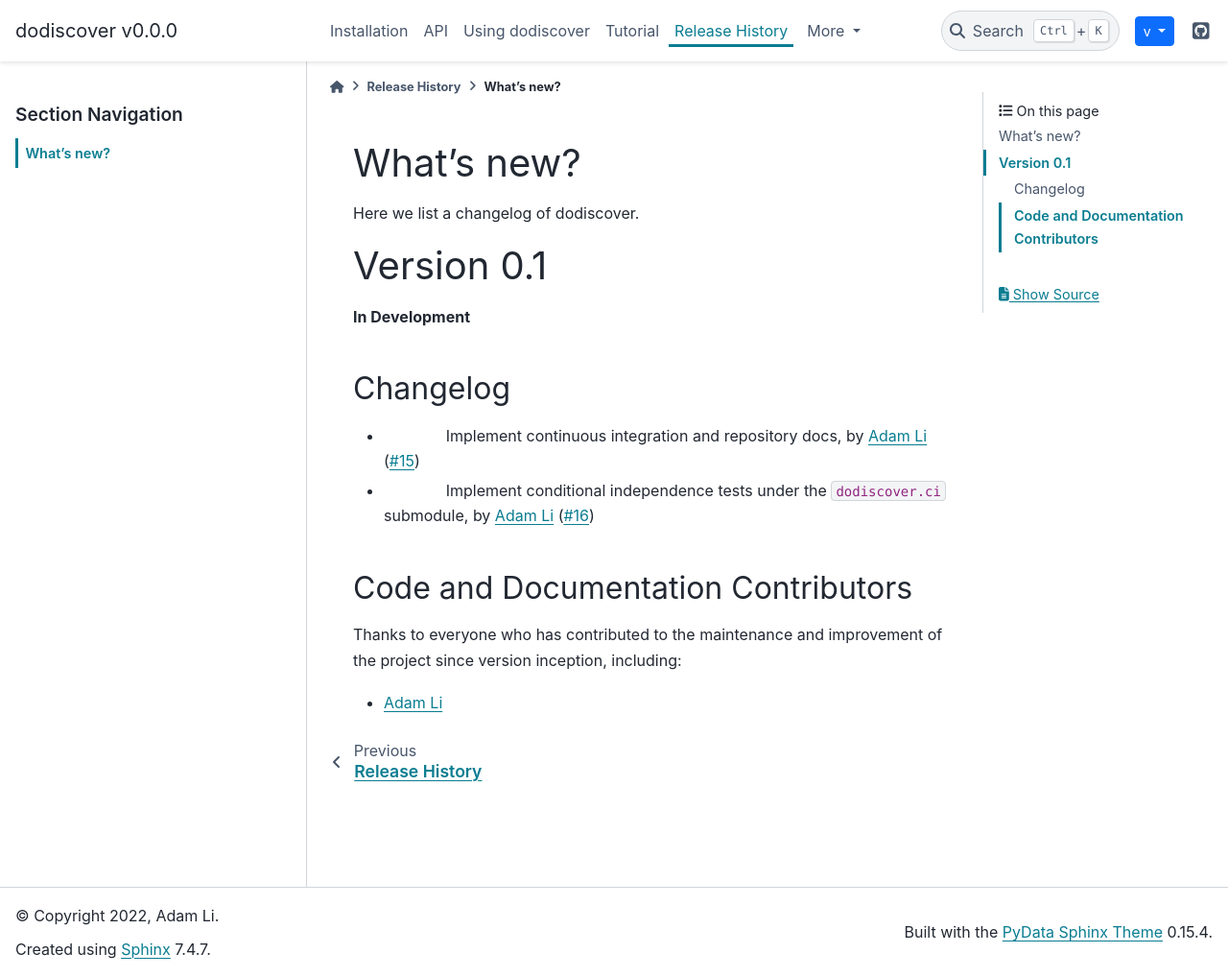
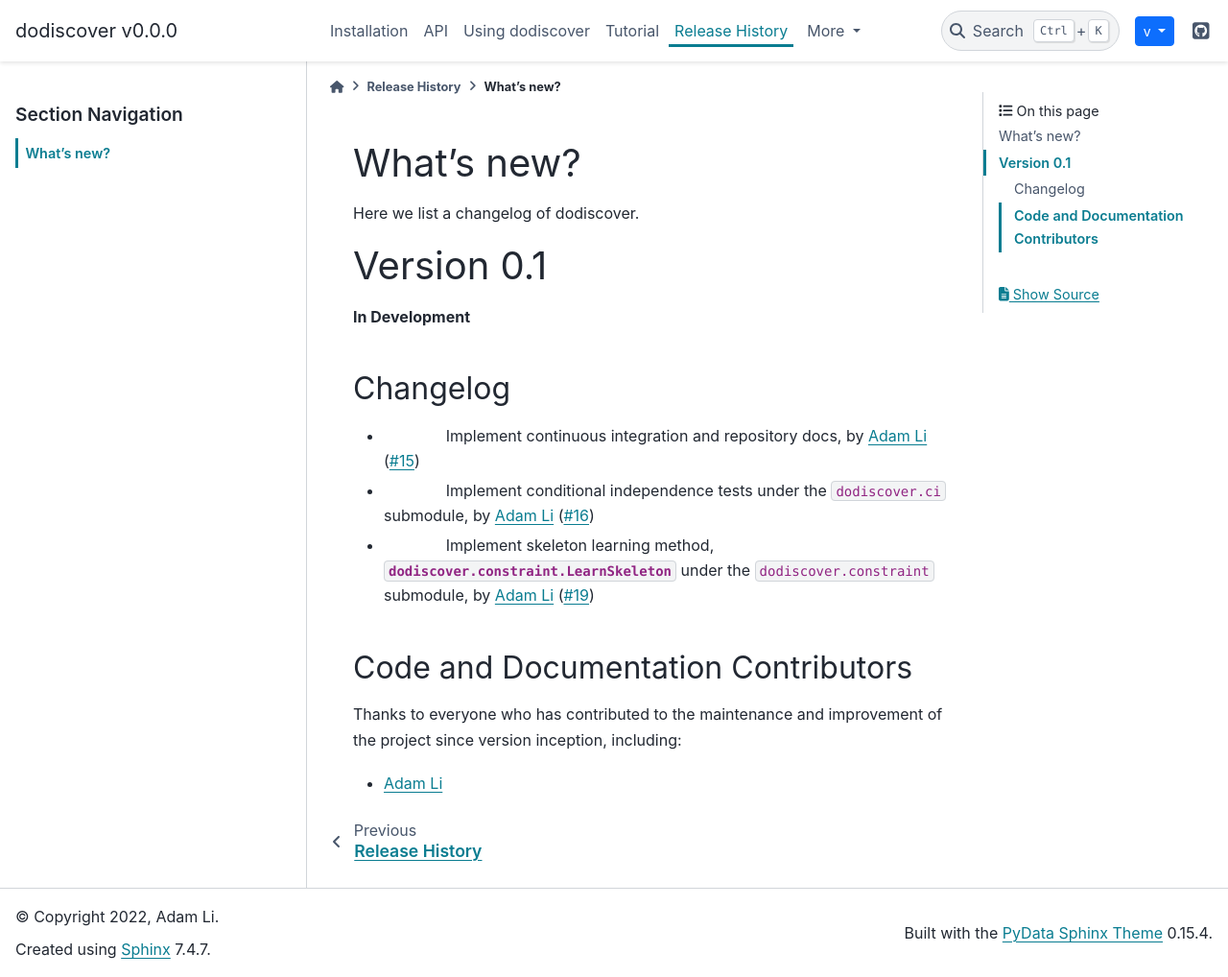
Before and after one commit to py-why/dodiscover, a Sphinx documentation site: the page built from doc/whats_new/v0.1.rst, in a window 1280 px wide and 1018 px high. Shown: the whole window at 96% size. Built offline with Sphinx 7.4.7 and the PyData theme 0.15.4, drawn with Linux system fonts in a browser that asks for light colours.

Commit message:
Adding skeleton learning method
Signed-off-by: Adam Li <adam2392@gmail.com>

```diff
--- a/doc/whats_new/v0.1.rst
+++ b/doc/whats_new/v0.1.rst
@@ -28,6 +28,7 @@ Changelog
 
 - |Feature| Implement continuous integration and repository docs, by `Adam Li`_ (:pr:`15`)
 - |Feature| Implement conditional independence tests under the ``dodiscover.ci`` submodule, by `Adam Li`_ (:pr:`16`)
+- |Feature| Implement skeleton learning method, :class:`dodiscover.constraint.LearnSkeleton` under the ``dodiscover.constraint`` submodule, by `Adam Li`_ (:pr:`19`)
 
 
 Code and Documentation Contributors
```
